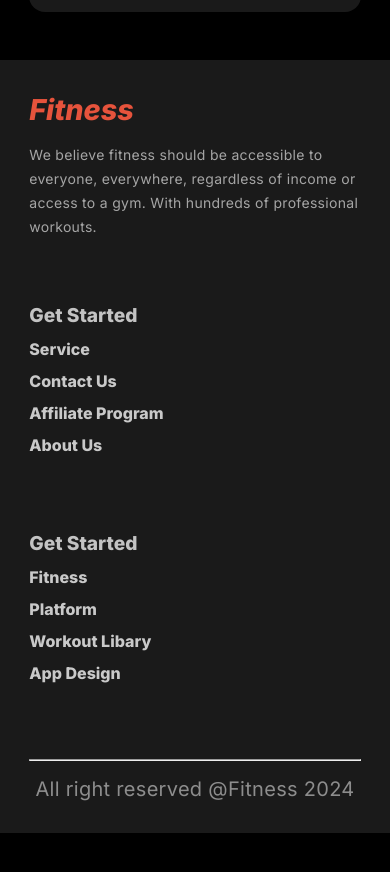
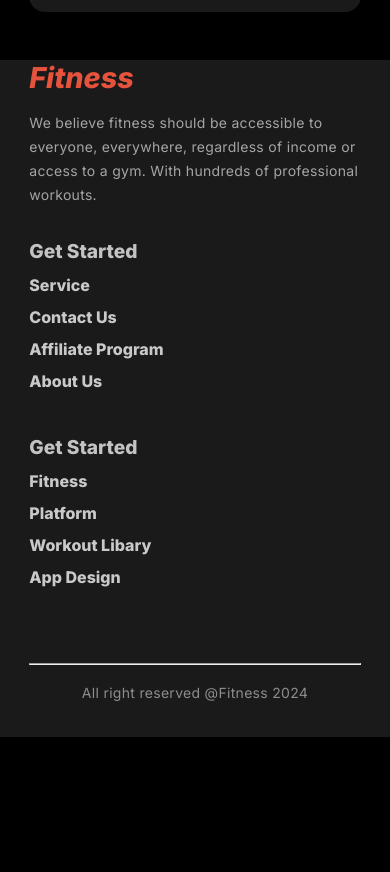
Before and after one commit to mosaraf68500/Assignment-2-1, a plain HTML site: page index.html in a window 390 px wide. Shown: the part 7540-8412 px from the top of the page. After the commit the page ends 8325 px from the top, so only its background shows below. Drawn offline with Linux system fonts and the light colour scheme; a web font is replaced by a local one.

Commit message:
responsive final commit

```diff
--- a/styles/responsive.css
+++ b/styles/responsive.css
@@ -51,14 +51,14 @@
     .workout{
 
         left: 47%;
-        top: 105%;
+        top: 75%;
 
 
     }
 
     .tutorial{
         left: 2%;
-        top: 135%;
+        top: 100%;
         width: 110px;
         height: 60px;
 
@@ -241,7 +241,16 @@
         gap: 1rem;
 
     }
+    .footer-info-right,
+    .footer-info-middle,
+    .footer-into-left{
+        margin-top: 0rem;
+    }
 
       /* footer section end */
 
+      .all-right{
+        font-size: 14px;
+      }
+
 }
```
